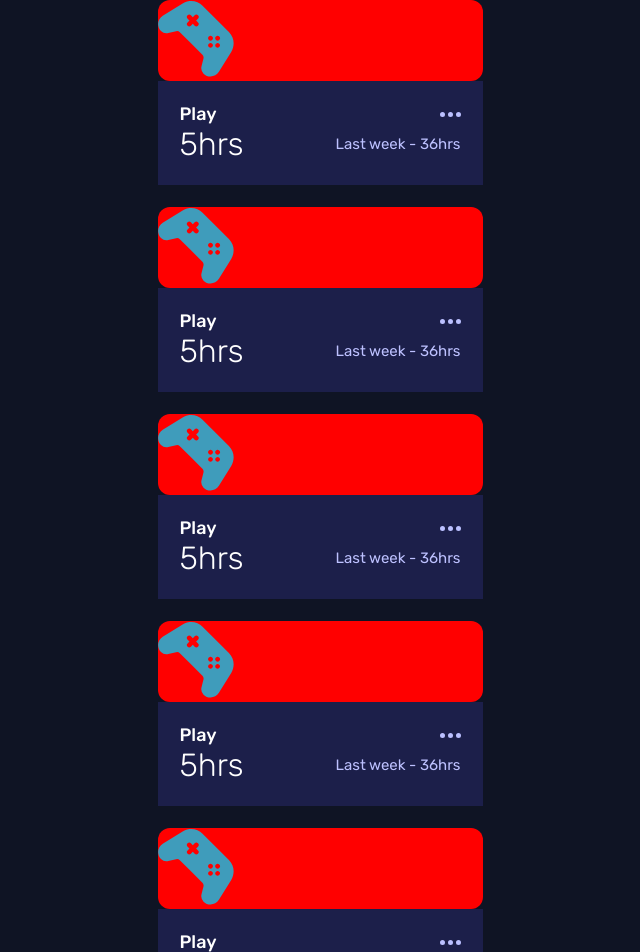
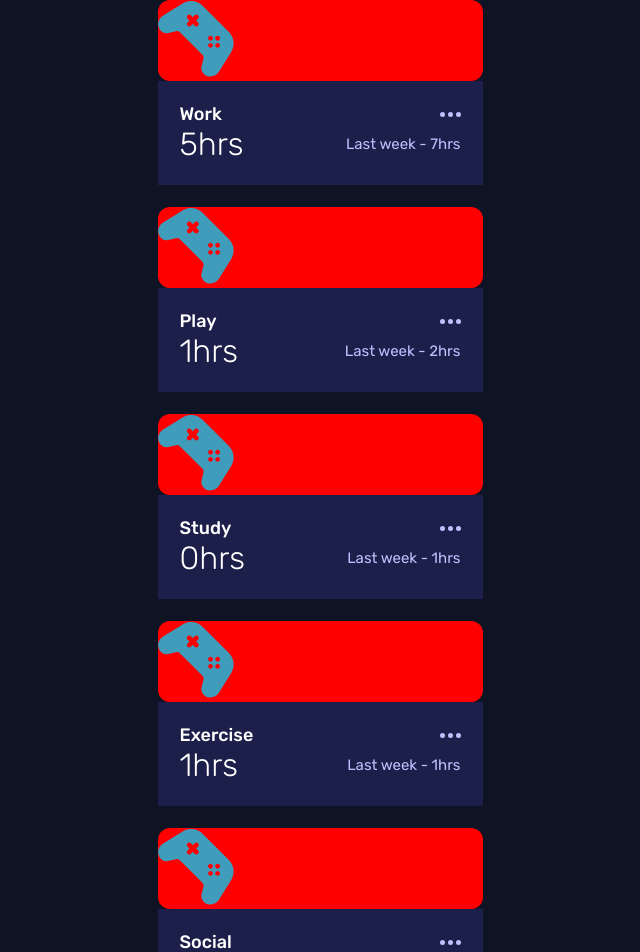
Before and after one commit to kirkwoodill/time-tracking-dashboard-main, a React (Create React App) app: page / in a window 1280 px wide. Shown: the top 952 px of the page, without its empty margins (320-960 px from the left). Built offline with nearby package versions, Linux system fonts and the light colour scheme.

Commit message:
Incorparated Card.js into Dashboard.js; styling updates

```diff
--- a/public/index.html
+++ b/public/index.html
@@ -27,7 +27,7 @@
     <link rel="preconnect" href="https://fonts.googleapis.com">
     <link rel="preconnect" href="https://fonts.gstatic.com" crossorigin>
     <link href="https://fonts.googleapis.com/css2?family=Rubik:wght@300;400;500&display=swap" rel="stylesheet">
-    <title>React App</title>
+    <title>Time Tracking Dashboard</title>
   </head>
   <body>
     <noscript>You need to enable JavaScript to run this app.</noscript>
--- a/src/App.js
+++ b/src/App.js
@@ -1,12 +1,11 @@
 import logo from './logo.svg'
 import './App.scss'
 import Dashboard from './components/Dashboard'
-let bob = require('../src/data.json');
+
 
 function App() {
   return (
-    console.log(bob[0].title),
-    <div className="App">
+    <>
 
       <Dashboard />
       {/* <header className="App-header">
@@ -23,7 +22,7 @@ function App() {
           Learn React
         </a>
       </header> */}
-    </div>
+    </>
   );
 }
 
--- a/src/App.scss
+++ b/src/App.scss
@@ -58,6 +58,12 @@ body {
   }
 }
 
+
+.img-container {
+  background-color: red;
+  border-radius: 12px;
+}
+
 .info-container {
   display: flex;
   flex-direction: column;
--- a/src/components/Card.js
+++ /dev/null
@@ -1,35 +0,0 @@
-import React from 'react'
-import styled from 'styled-components'
-
-function Card() {
-    return (
-      <Wrap>
-        <ImgContainer>
-          <img src="/images/icon-play.svg" alt=""/>
-        </ImgContainer>
-        <div className="info-container">
-            <div className="wrapper">
-              <h2 className="card-title">Play</h2>
-              <img src="/images/icon-ellipsis.svg" alt="Ellipsis icon"/>
-            </div>
-            <div className="wrapper">
-              <span className="current-hrs">5hrs</span><br/>
-              <span className="last-hrs">Last week - 36hrs</span>
-            </div>
-        </div>
-      </Wrap>
-    );
-}
-
-export default Card
-
-// CSS Styling
-
-const Wrap = styled.div`
-
-`
-
-const ImgContainer = styled.div`
-    background-color: red;
-    border-radius: 12px;
-`
--- a/src/components/Dashboard.js
+++ b/src/components/Dashboard.js
@@ -1,19 +1,28 @@
-import React from 'react'
 import styled from 'styled-components'
-import Card from './Card'
+let cards = require('../data.json');
 
 function Dashboard() {
     return (
       <div className="card-grid">
-        <Card />
-        <Card />
-        <Card />
-        <Card />
-        <Card />
-        <Card />
-        <Card />
+        {cards.map((card, x) => (
+          <div className={`card-wrap ${ card.id }`} key={x}>
+            <div className="img-container">
+              <img src="/images/icon-play.svg" alt="Play Icon"/>
+            </div>
+            <div className="info-container">
+              <div className="wrapper">
+                <h2 className="card-title">{card.title}</h2>
+                <img src="/images/icon-ellipsis.svg" alt="Ellipsis icon"/>
+              </div>
+              <div className="wrapper">
+                <span className="current-hrs">{card.timeframes.daily.current}hrs</span><br/>
+                <span className="last-hrs">Last week - {card.timeframes.daily.previous}hrs</span>
+              </div>
+            </div>
+          </div>
+        ))}
       </div>
     );
 }
 
-export default Dashboard
+export default Dashboard;
```
